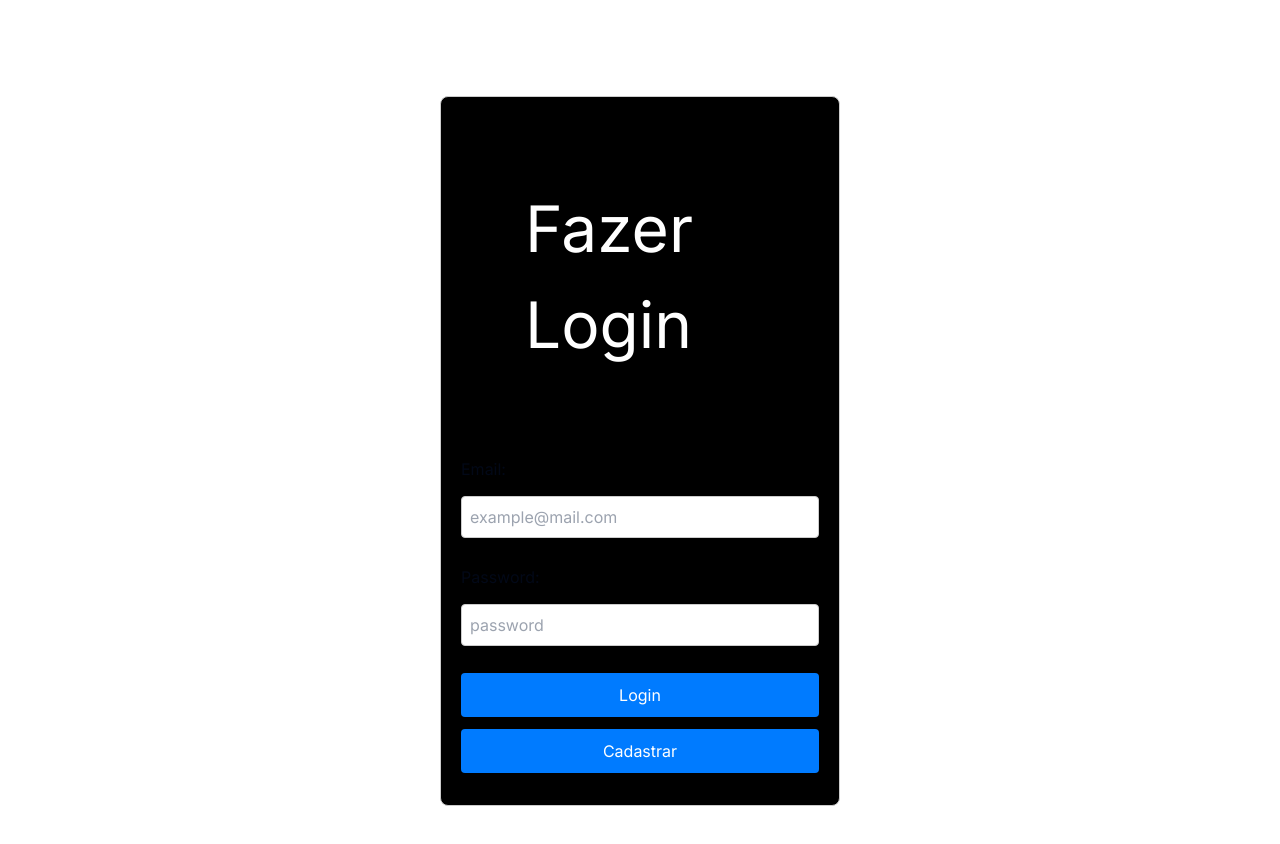
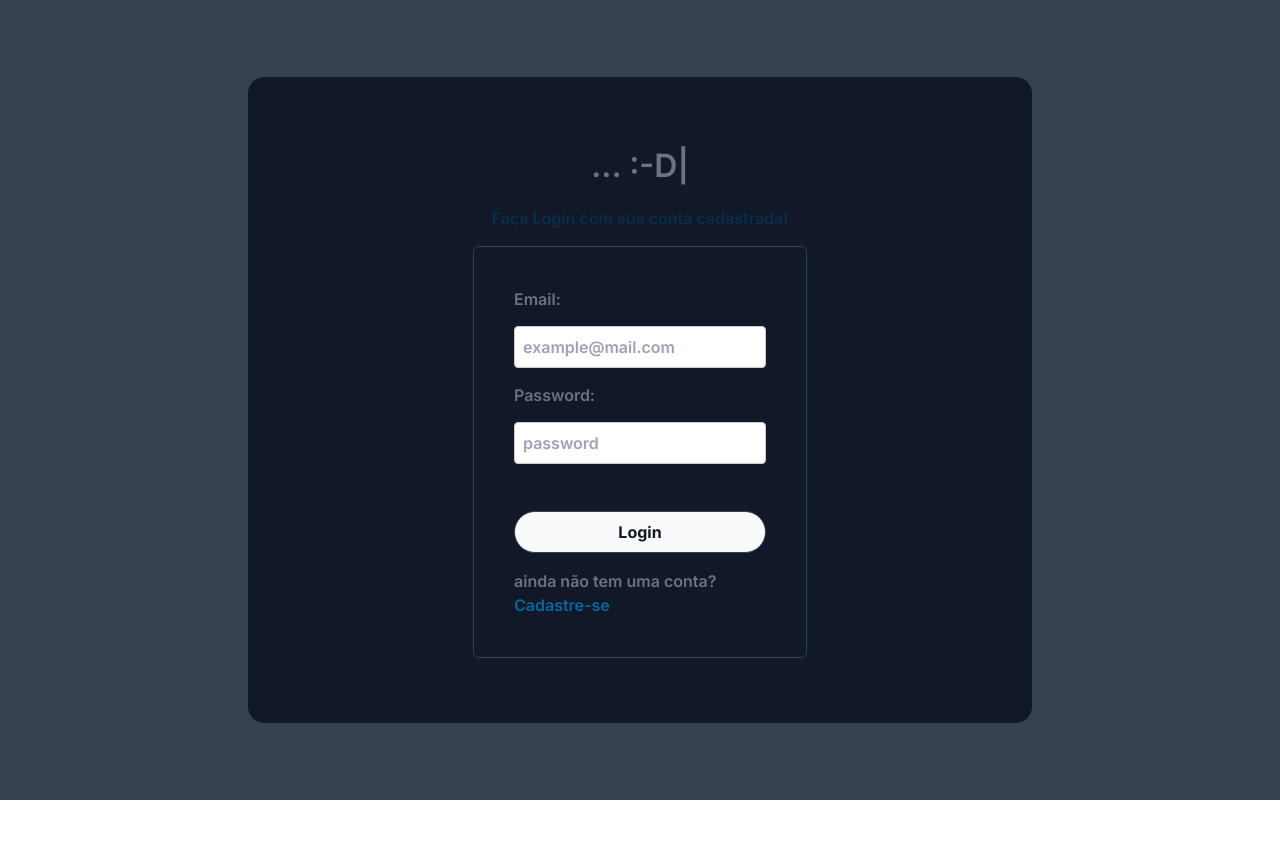
Before and after one commit to DevGarb/control-panel, a Next.js app: page /signIn in a window 1280 px wide. Shown: the top 844 px of the page. After the commit the page ends 800 px from the top, so only its background shows below. Built offline with nearby package versions, Linux system fonts and the light colour scheme; no server answers.

Commit message:
feat: add components ui

```diff
--- a/package.json
+++ b/package.json
@@ -22,6 +22,7 @@
     "next-themes": "^0.3.0",
     "react": "^18",
     "react-dom": "^18",
+    "react-type-animation": "^3.2.0",
     "tailwind-merge": "^2.3.0",
     "tailwindcss-animate": "^1.0.7"
   },
--- a/src/app/page.module.css
+++ b/src/app/page.module.css
@@ -1,7 +1,3 @@
-.container {
-  display: flex;
-  flex-direction: column;
-}
 
 .loading {
   width: 88px;
@@ -16,7 +12,7 @@
 
 .title {
   display: flex;
-  flex-direction: column;
+  flex-direction: row;
   font-weight: 400;
   transition: transform 0.3s ease-in-out;
   align-items: center;
@@ -30,13 +26,14 @@
   display: flex;
   padding: 1em;
   align-items: center;
-  align-content: center;
-  justify-content: flex-end;
+  justify-content: space-between;
+  padding: 18px;
   gap: 20px;
 }
 
 @media screen and (max-width: 768px) {
   .navbar {
     justify-content: center;
+    flex-direction: column-reverse;
   }
 }
--- a/src/app/page.tsx
+++ b/src/app/page.tsx
@@ -4,7 +4,6 @@ import { useAuthContext } from "../context/AuthContext";
 import styles from './page.module.css';
 import { Button } from "@/components/ui/button";
 import { ModeToggle } from "@/components/ui/toggle";
-import { Carousel1 } from "@/components/carrousel/Carousel1";
 import Hero1 from "../components/Hero/Hero"
 import CardDrip from "../components/Card/CardDrip"
 import Heading from "@/components/Heading/Heading";
@@ -30,40 +29,43 @@ function Page() {
   return (
     <>
       {userAuth && (
-        <section className={styles.container}>
+        <section>
           <div className={styles.navbar}>
-            <div className="">
+            <div>
               <Heading />
             </div>
+
+            <div className="flex gap-4 items-center">
               <div>
                 <p className={styles.title}>Você está logado como:
-                <div>
                   "{email}"
-                </div></p>
+                </p>
               </div>
-            <div>
+              <div className="flex gap-4">
                 <ModeToggle />
-            </div>
-            <div>
                 <Button onClick={() => logout()}>Sair</Button>
               </div>
             </div>
+          </div>
 
-
-          <div>
+          <div className="">
+            <div className="flex justify-center pb-28">
               <Hero1 />
             </div>
 
-
+            <div className="flex justify-center gap-7 flex-wrap">
               <div className="flex mb-20 mt-10 gap-10 justify-center flex-wrap">
                 <CardDrip />
               </div>
+              <div className="flex mb-20 mt-10 gap-10 justify-center flex-wrap">
+                <CardDrip />
+              </div>
+              <div className="flex mb-20 mt-10 gap-10 justify-center flex-wrap">
+                <CardDrip />
+              </div>
+            </div>
+          </div>
 
-
-
-          {/* <div>
-            <Carousel1 />
-          </div>  */}
         </section>
       )}
     </>
--- a/src/app/signIn/page.module.css
+++ b/src/app/signIn/page.module.css
@@ -1,26 +1,13 @@
-.container {
-    display: flex;
-    flex-direction: column;
-    justify-content: space-between;
-    align-items: center;
-    padding: 6rem;
-    min-height: 100vh;
-  }
-
 .formContainer {
   max-width: 400px;
   margin: 0 auto;
   padding: 20px;
   border: 1px solid #ccc;
   border-radius: 8px;
-    background-color: #000;
+  background: rgb(2, 0, 36);
+  background: linear-gradient(0deg, rgba(2, 0, 36, 1) 0%, rgba(9, 9, 121, 1) 37%, rgba(255, 255, 255, 1) 93%);
 }
 
-  .title {
-    font-size: 24px;
-    margin-bottom: 20px;
-    color: #fff;
-  }
 
 .form {
   display: flex;
@@ -55,10 +42,6 @@
   background-color: #0056b3;
 }
 
-  .title {
-    font-size: 64px;
-    padding: 64px;
-  }
 
 .description {
   font-size: 28px;
--- a/src/app/signIn/page.tsx
+++ b/src/app/signIn/page.tsx
@@ -5,6 +5,7 @@ import { FirebaseError } from "firebase/app";
 import signIn from "../../firebase/auth/signIn";
 import { useRouter } from 'next/navigation';
 import styles from './page.module.css';
+import { TypeAnimation } from 'react-type-animation';
 
 function SignIn() {
     const [email, setEmail] = useState('')
@@ -35,22 +36,50 @@ function SignIn() {
     }
 
     return (
-        <div className={styles.container}>
-            <section className={styles.formContainer}>
-                <h1 className={styles.title}>Fazer Login</h1>
-                <form onSubmit={handleForm} className={styles.form}>
+        <div className="bg-gray-700" >
+            <div className="flex min-h-screen items-center justify-center">
+                <div className="min-h-1/2 bg-gray-900  border border-gray-900 rounded-2xl">
+                    <div className="mx-4 sm:mx-24 md:mx-34 lg:mx-56 flex items-center space-y-4 py-16 font-semibold text-gray-500 flex-col">
+
+                        <TypeAnimation
+                            sequence={[
+                                '',
+                                1100,
+                                'Olá,...',
+                                1400,
+                                '... :-D', //  Continuing previous Text
+                                1200,
+                                'Seja Bem Vindo !',
+                                2000,
+                            ]}
+                            style={{ fontSize: '2em' }}
+                            repeat={Infinity}
+                            speed={20}
+                        />
+                        <h1 className="text-sky-950 mb-8">Faça Login com sua conta cadastrada!</h1>
+
+                        <form onSubmit={handleForm} className="w-full p-10 bg-gray-900 rounded-md  border border-gray-700 focus:border-blue-700">
+
                             <label htmlFor="email" className={styles.formLabel}>
                                 <p>Email:</p>
                                 <input onChange={(e) => setEmail(e.target.value)} required type="email" name="email" id="email" className={styles.formInput} placeholder="example@mail.com" />
                             </label>
+
                             <label htmlFor="password" className={styles.formLabel}>
                                 <p>Password:</p>
                                 <input onChange={(e) => setPassword(e.target.value)} required type="password" name="password" id="password" className={styles.formInput} placeholder="password" />
                             </label>
-                    <button type="submit" className={styles.formButton}>Login</button>
-                    <button type="button" className={styles.formButton} onClick={() => router.push("/signUp")}>Cadastrar</button>
+                            <div className="mb-4 mt-8">
+                                <button type="submit" className="w-full p-2 bg-gray-50 rounded-full font-bold text-gray-900 border border-gray-700">Login</button>
+                            </div>
+                            <div>
+                                <p>ainda não tem uma conta?</p>
+                                <button type="button" className="font-semibold text-sky-700" onClick={() => router.push("/signUp")}>Cadastre-se</button>
+                            </div>
                         </form>
-            </section>
+                    </div>
+                </div>
+            </div>
         </div>
     );
 }
--- a/src/components/Heading/Heading.tsx
+++ b/src/components/Heading/Heading.tsx
@@ -4,7 +4,7 @@ function Heading() {
     return (
         <div>
 
-            <h1 className="mb-4 text-3xl font-extrabold text-gray-900 dark:text-white md:text-5xl lg:text-6xl">
+            <h1 className="mb-4 text-xl font-extrabold text-gray-900 dark:text-white md:text-transparent lg:text-6xl">
                 <span className="text-transparent bg-clip-text bg-gradient-to-r to-emerald-600 from-sky-400">
                     Desenvolvedor
                 </span>
--- a/src/components/Hero/Hero.tsx
+++ b/src/components/Hero/Hero.tsx
@@ -6,23 +6,22 @@ const Hero1 = () => {
     return (
         <>
             <div className="flex justify-center">
-                <div className="flex flex-col top-10 m-5">
+                <div className="flex flex-col top-6 m-5">
                     <div className="bg-gray-800 border border-gray-800 shadow-lg  rounded-2xl p-4">
                         <div className="flex-none sm:flex">
-                            <div className=" relative h-32 w-32 sm:mb-0 mb-3">
+                            <div className="relative h-72 w-72 sm:mb-0 mb-3">
                                 <span>
-                                    <Image src={photo} alt="Gabriel" className="rounded-2xl hover:scale-110 ease-in duration-300" />
+                                    <Image src={photo} alt="Gabriel" className="rounded-2xl hover:scale-110 ease-in duration-300 size-" />
                                 </span>
                                 <a href="#" className="absolute -right-2 bottom-2   -ml-3  text-white p-1 text-xs bg-green-600 hover:bg-green-500 font-medium tracking-wider rounded-full transition ease-in duration-300">
                                     <svg xmlns="http://www.w3.org/2000/svg" viewBox="0 0 20 20" fill="currentColor" className="h-4 w-4">
                                         <svg xmlns="http://www.w3.org/2000/svg" fill="none" viewBox="0 0 24 24" stroke-width="1.5" stroke="currentColor" className="w-6 h-6">
                                             <path stroke-linecap="round" stroke-linejoin="round" d="M6.633 10.25c.806 0 1.533-.446 2.031-1.08a9.041 9.041 0 0 1 2.861-2.4c.723-.384 1.35-.956 1.653-1.715a4.498 4.498 0 0 0 .322-1.672V2.75a.75.75 0 0 1 .75-.75 2.25 2.25 0 0 1 2.25 2.25c0 1.152-.26 2.243-.723 3.218-.266.558.107 1.282.725 1.282m0 0h3.126c1.026 0 1.945.694 2.054 1.715.045.422.068.85.068 1.285a11.95 11.95 0 0 1-2.649 7.521c-.388.482-.987.729-1.605.729H13.48c-.483 0-.964-.078-1.423-.23l-3.114-1.04a4.501 4.501 0 0 0-1.423-.23H5.904m10.598-9.75H14.25M5.904 18.5c.083.205.173.405.27.602.197.4-.078.898-.523.898h-.908c-.889 0-1.713-.518-1.972-1.368a12 12 0 0 1-.521-3.507c0-1.553.295-3.036.831-4.398C3.387 9.953 4.167 9.5 5 9.5h1.053c.472 0 .745.556.5.96a8.958 8.958 0 0 0-1.302 4.665c0 1.194.232 2.333.654 3.375Z" />
                                         </svg>
-
                                     </svg>
                                 </a>
                             </div>
-                            <div className="flex-auto sm:ml-5 justify-evenly">
+                            <div className="pt-4 flex-auto sm:ml-5 justify-evenly">
                                 <div className="flex items-center justify-between sm:mt-2">
                                     <div className="flex items-center">
                                         <div className="flex flex-col">
--- a/src/firebase/auth/signIn.ts
+++ b/src/firebase/auth/signIn.ts
@@ -3,11 +3,11 @@ import { signInWithEmailAndPassword, getAuth, User } from "firebase/auth";
 
 const auth = getAuth(firebaseAppConfig);
 
-export default async function signIn(email: string, password: string, nick: string) {
+export default async function signIn(email: string, password: string) {
     let result = null,
         error = null;
     try {
-        const { user: signedInUser } = await signInWithEmailAndPassword(auth, email, password, nick);
+        const { user: signedInUser } = await signInWithEmailAndPassword(auth, email, password);
         result = signedInUser;
     } catch (e) {
         error = e;
```
Also changed, not shown: 1 other file (tests, documents, lock files or other folders). Lines whose indentation alone changed are shown as unchanged.
